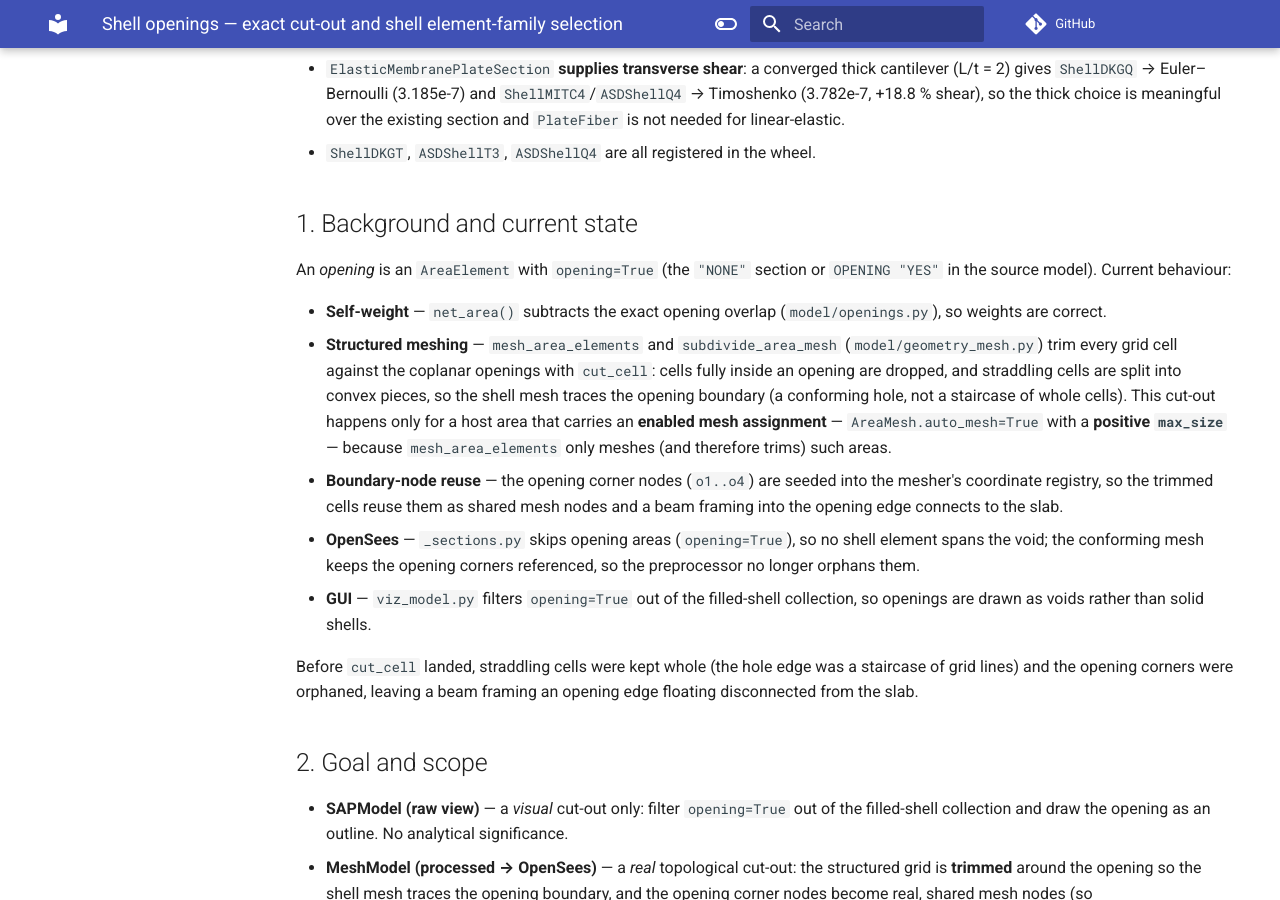
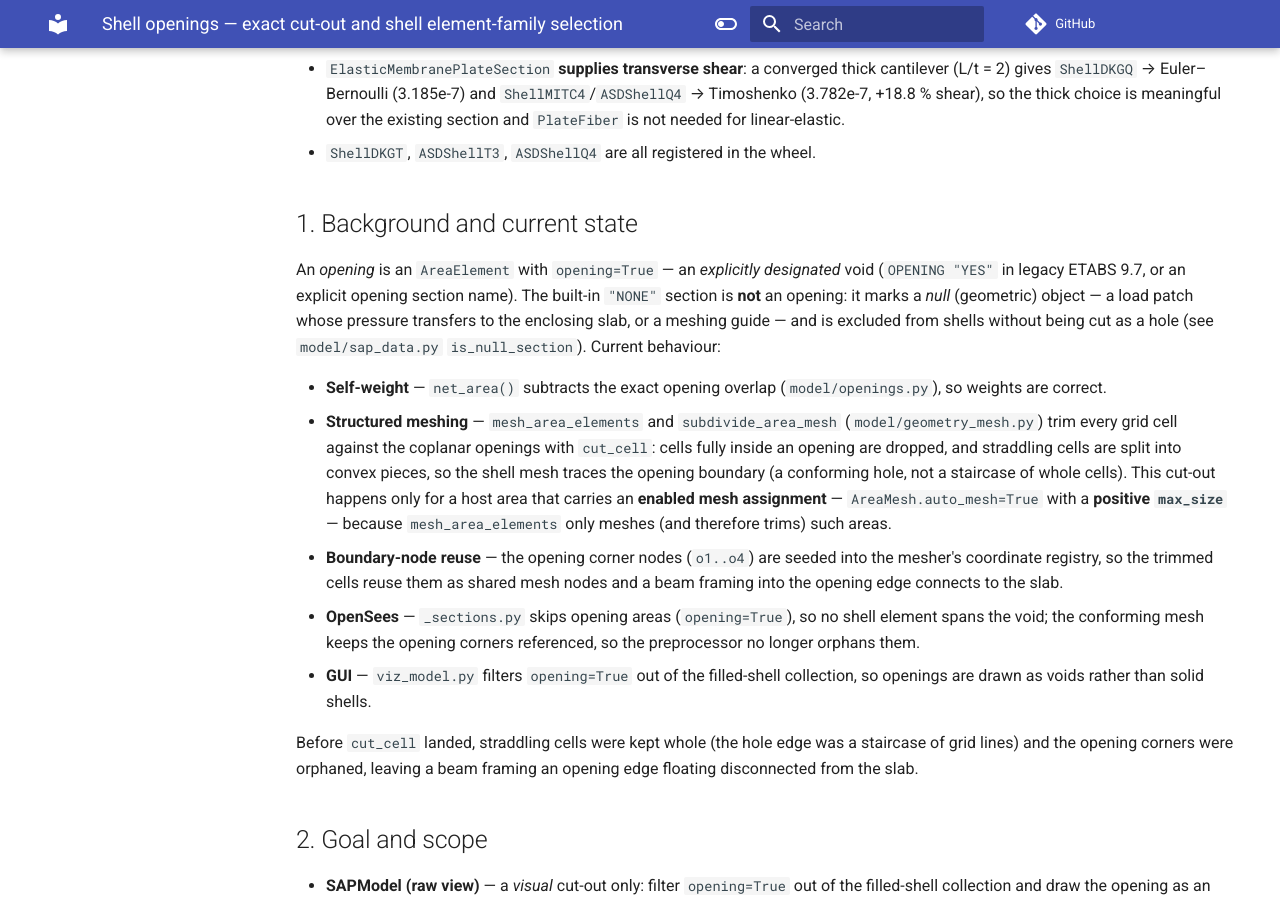
Before and after one commit to boustrephon/fea_toolkit, an MkDocs documentation site: the page built from docs/shell_openings.md, in a window 1280 px wide and 900 px high, scrolled down 1218 px. Built offline with MkDocs 1.6.1 and Material for MkDocs 9.7.7, drawn with Linux system fonts in a browser that asks for light colours; comment, search, counter and statistics services are not loaded.

Commit message:
docs: correct NONE-is-null (not an opening) and document load-patch transfer

```diff
--- a/docs/shell_openings.md
+++ b/docs/shell_openings.md
@@ -46,8 +46,12 @@ related: [shell_support.md, constraint_detection.md, element_splitting.md, eleme
 
 ## 1. Background and current state
 
-An *opening* is an `AreaElement` with `opening=True` (the `"NONE"` section or
-`OPENING "YES"` in the source model).  Current behaviour:
+An *opening* is an `AreaElement` with `opening=True` — an *explicitly
+designated* void (`OPENING "YES"` in legacy ETABS 9.7, or an explicit opening
+section name).  The built-in `"NONE"` section is **not** an opening: it marks a
+*null* (geometric) object — a load patch whose pressure transfers to the
+enclosing slab, or a meshing guide — and is excluded from shells without being
+cut as a hole (see `model/sap_data.py` `is_null_section`).  Current behaviour:
 
 - **Self-weight** — `net_area()` subtracts the exact opening overlap
   (`model/openings.py`), so weights are correct.
```
Also changed, not shown: docs/e2k_import_plan.md (+4 -2 lines), docs/safe_import.md (+4 -0 lines).
